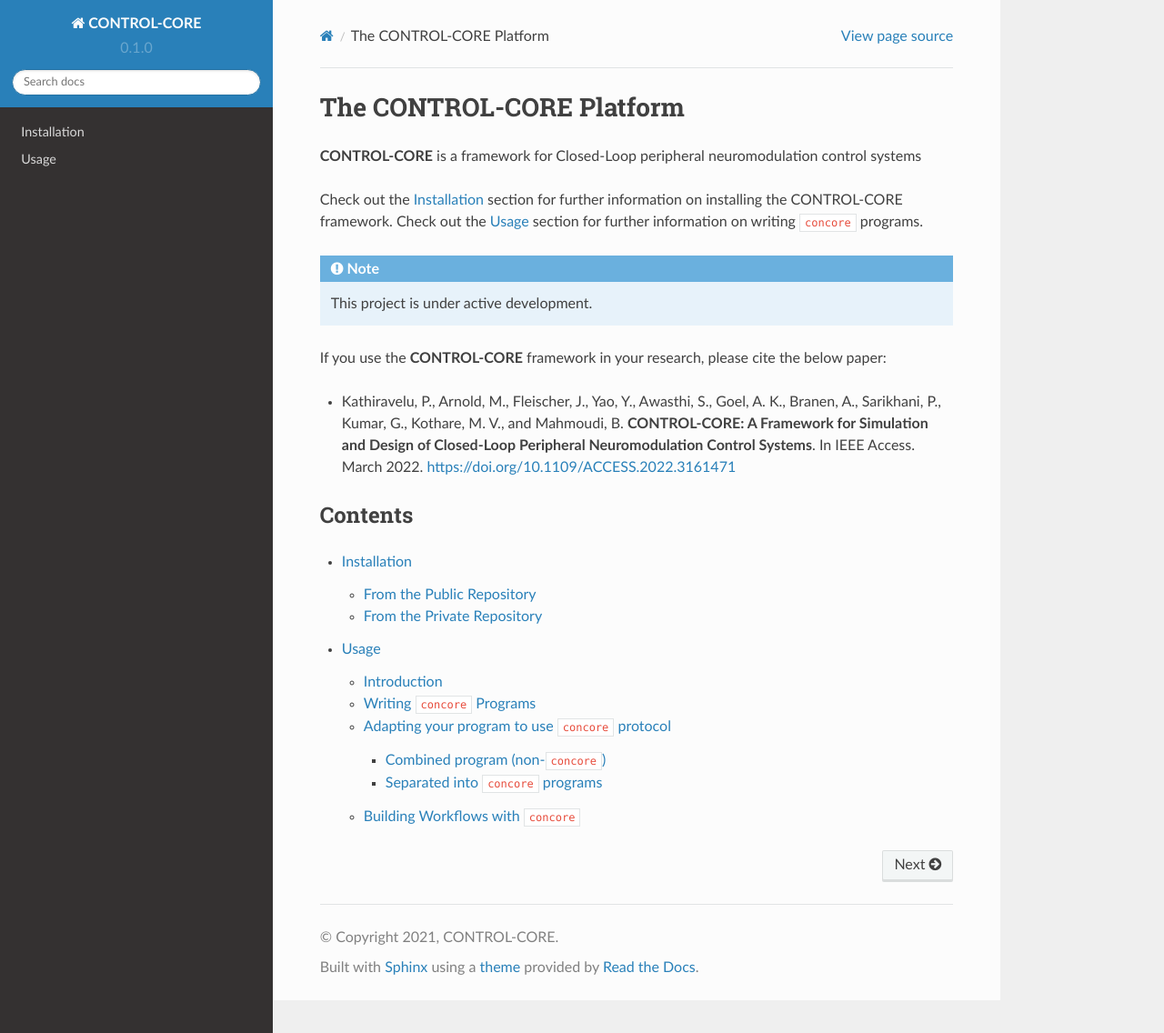
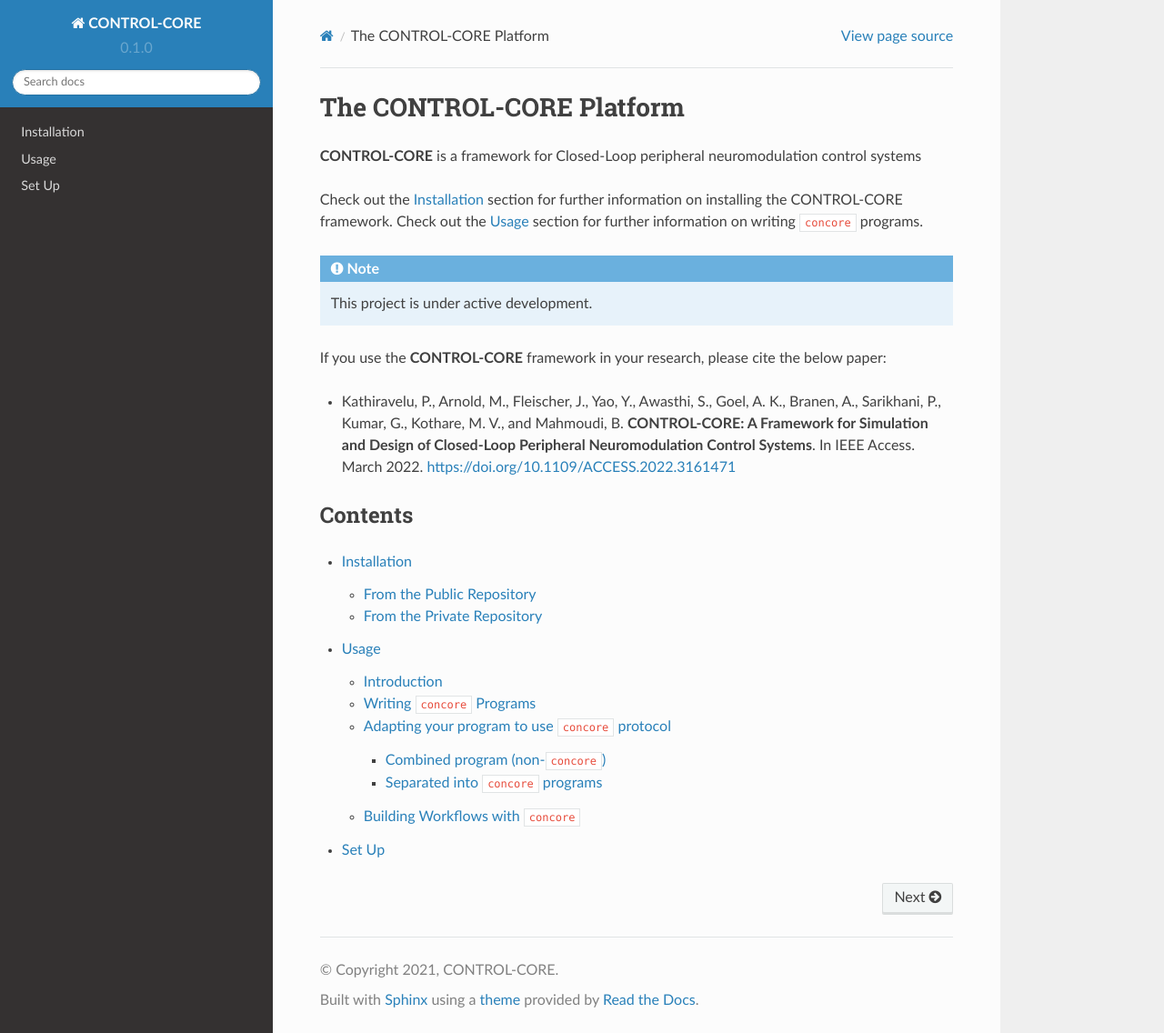
Before and after one commit to ControlCore-Project/documentation, a Sphinx documentation site: the page built from docs/source/index.rst, in a window 1280 px wide and 1136 px high. Shown: the whole window at 91% size. Built offline with Sphinx 7.4.7 and the Read the Docs theme 2.0.0, drawn with Linux system fonts in a browser that asks for light colours.

Commit message:
Starting of RaspberryPi with RTC module docs

```diff
--- /dev/null
+++ b/docs/source/RaspberryPi.rst
@@ -0,0 +1,2 @@
+Set Up
+=======
--- a/docs/source/index.rst
+++ b/docs/source/index.rst
@@ -22,3 +22,4 @@ Contents
 .. toctree::
    installation
    usage
+   RaspberryPi
```
